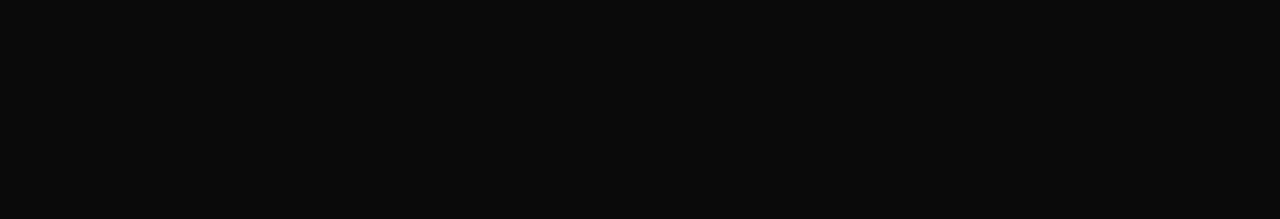
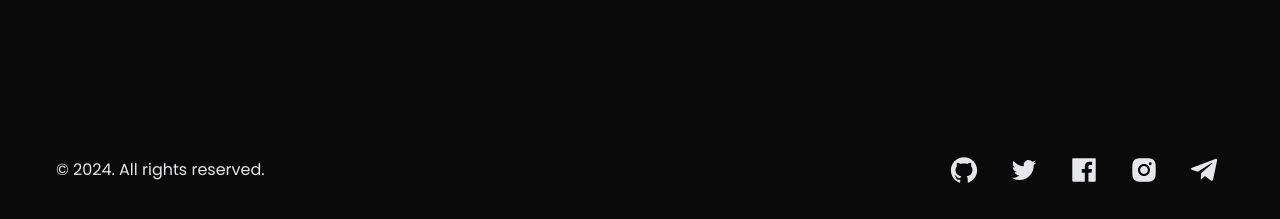
Before and after one commit to dika1005/my-project, a Next.js app: page / in a window 1280 px wide. Shown: the part 4391-4610 px from the top of the page. Before the commit the page ends 4461 px from the top, so only its background shows below. Built offline with nearby package versions, Linux system fonts and the light colour scheme.

Commit message:
Add Footer component to the Home page

```diff
--- a/app/page.tsx
+++ b/app/page.tsx
@@ -6,7 +6,7 @@
 import { Stack } from "@/components/Stack";
 import { Service } from "@/components/Service";
 import { Contact } from "@/components/Contact";
-// import { Footer } from "@/components/Footer";
+import { Footer } from "@/components/Footer";
 // import Image from "next/image";
 
 export default function Home() {
@@ -20,6 +20,7 @@
     <KeyMetrix />
     <Service />
     <Contact />
+    <Footer />
     </>
   );
 }
```
